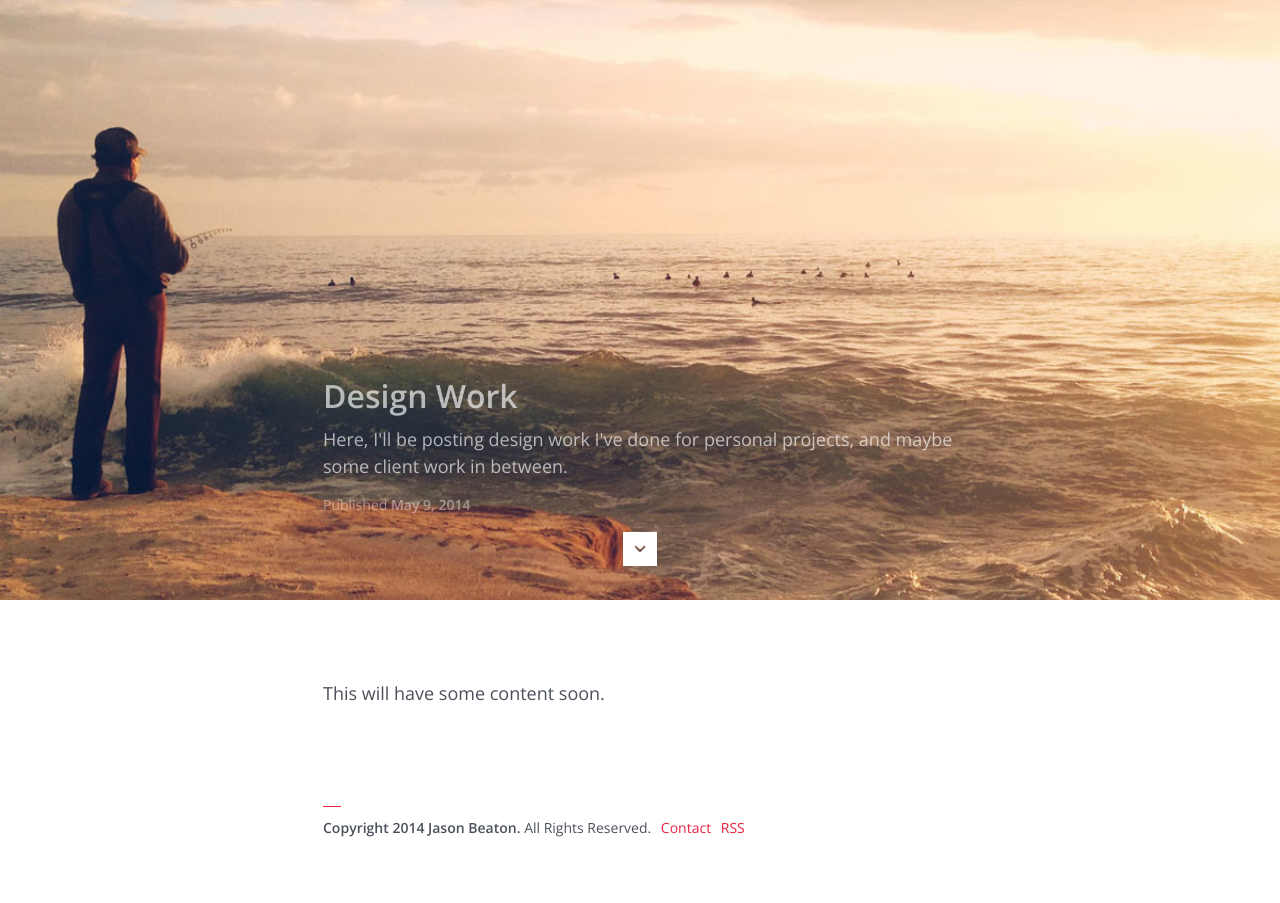
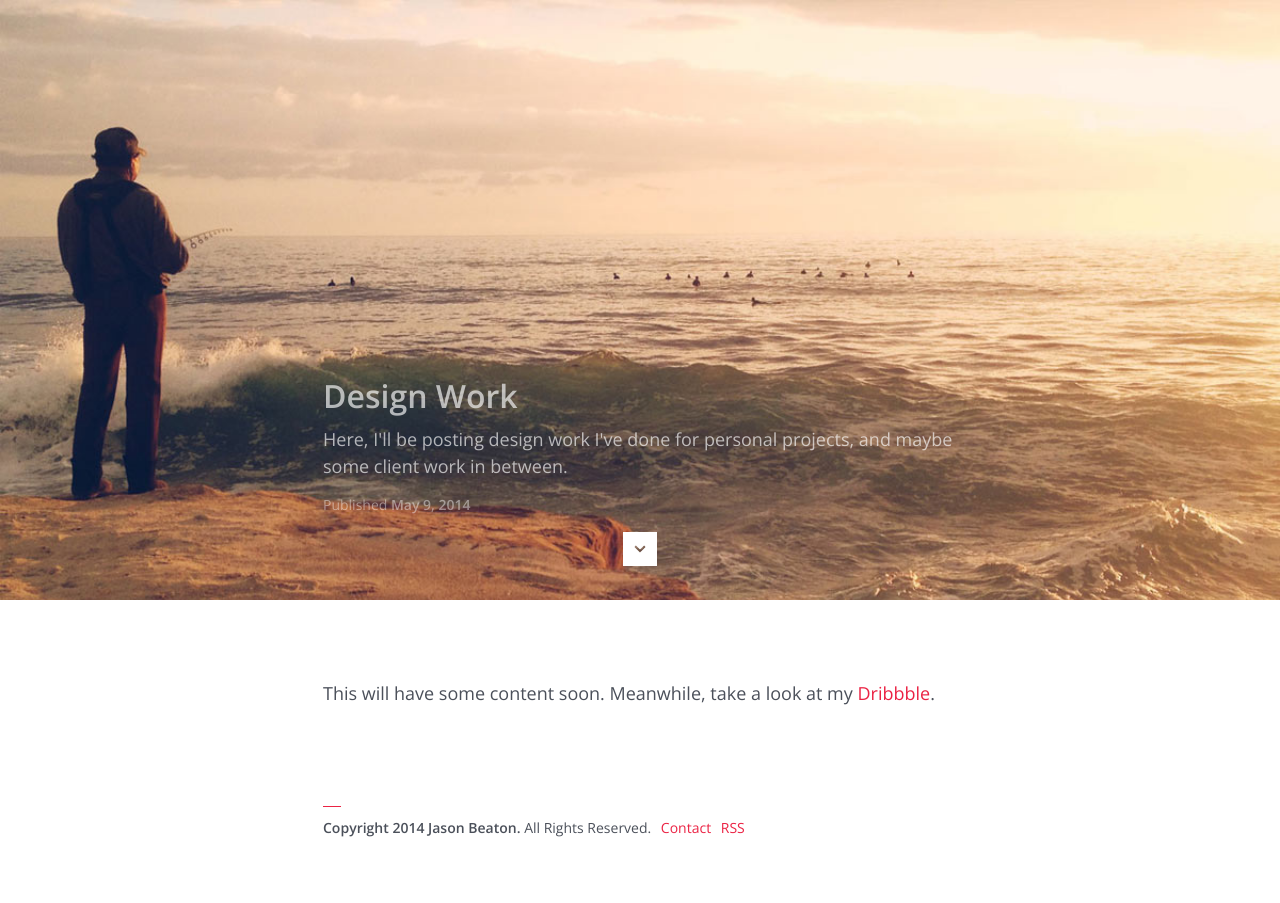
Before and after one commit to jasonmarkbeaton/parkerrr.github.io, a Jekyll site: the page built from design-work.md, in a window 1280 px wide. Built offline with Jekyll 4.4.1, drawn with Linux system fonts in a browser that asks for light colours.

Commit message:
Added link to Dribbble

```diff
--- a/design-work.md
+++ b/design-work.md
@@ -12,4 +12,4 @@ image: 			header-4.jpg
 
 ---
 
-This will have some content soon.
+This will have some content soon. Meanwhile, take a look at my [Dribbble](http://dribbble.com/parkerrr "Dribbble").
```
Also changed, not shown: 1 other file.
